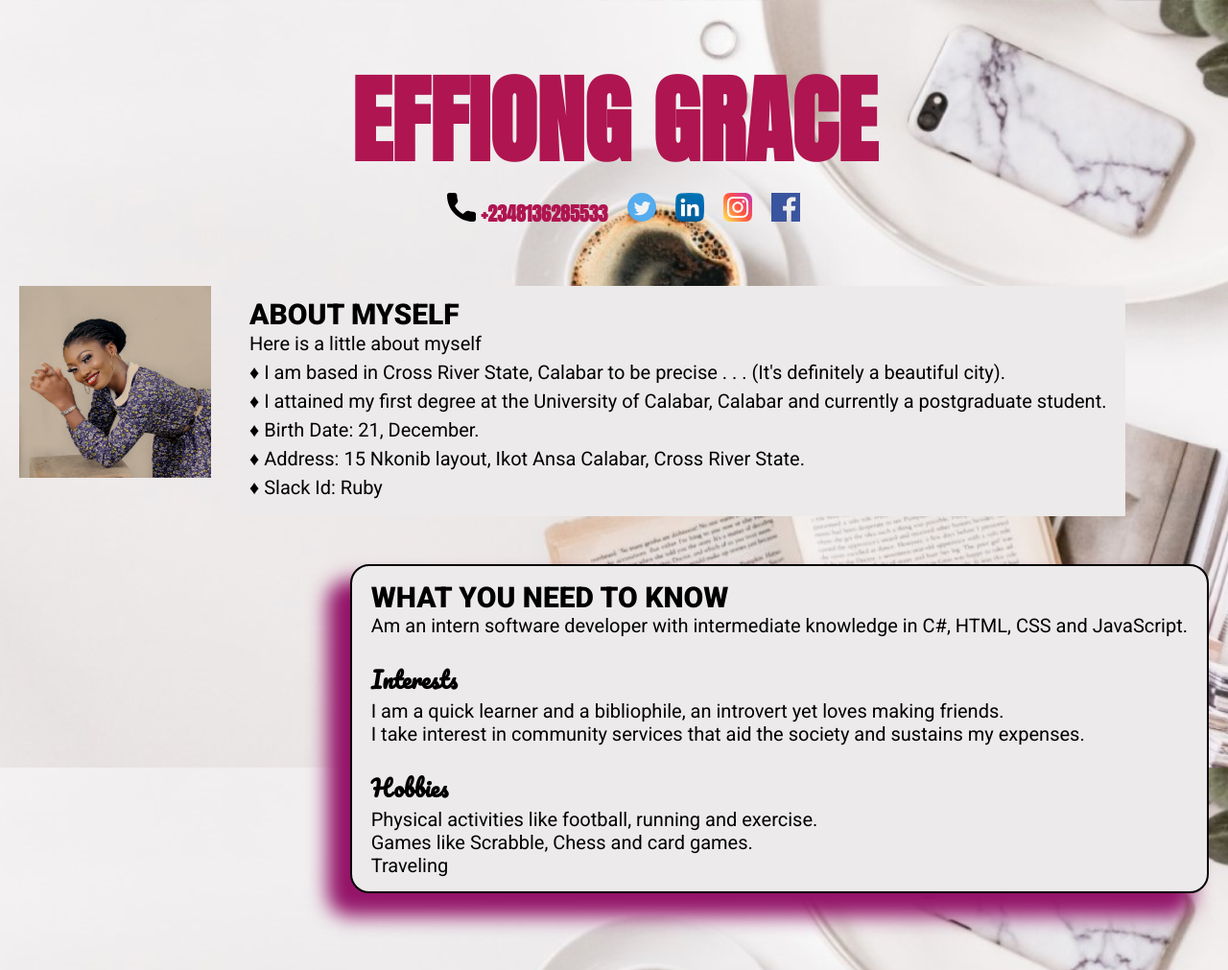
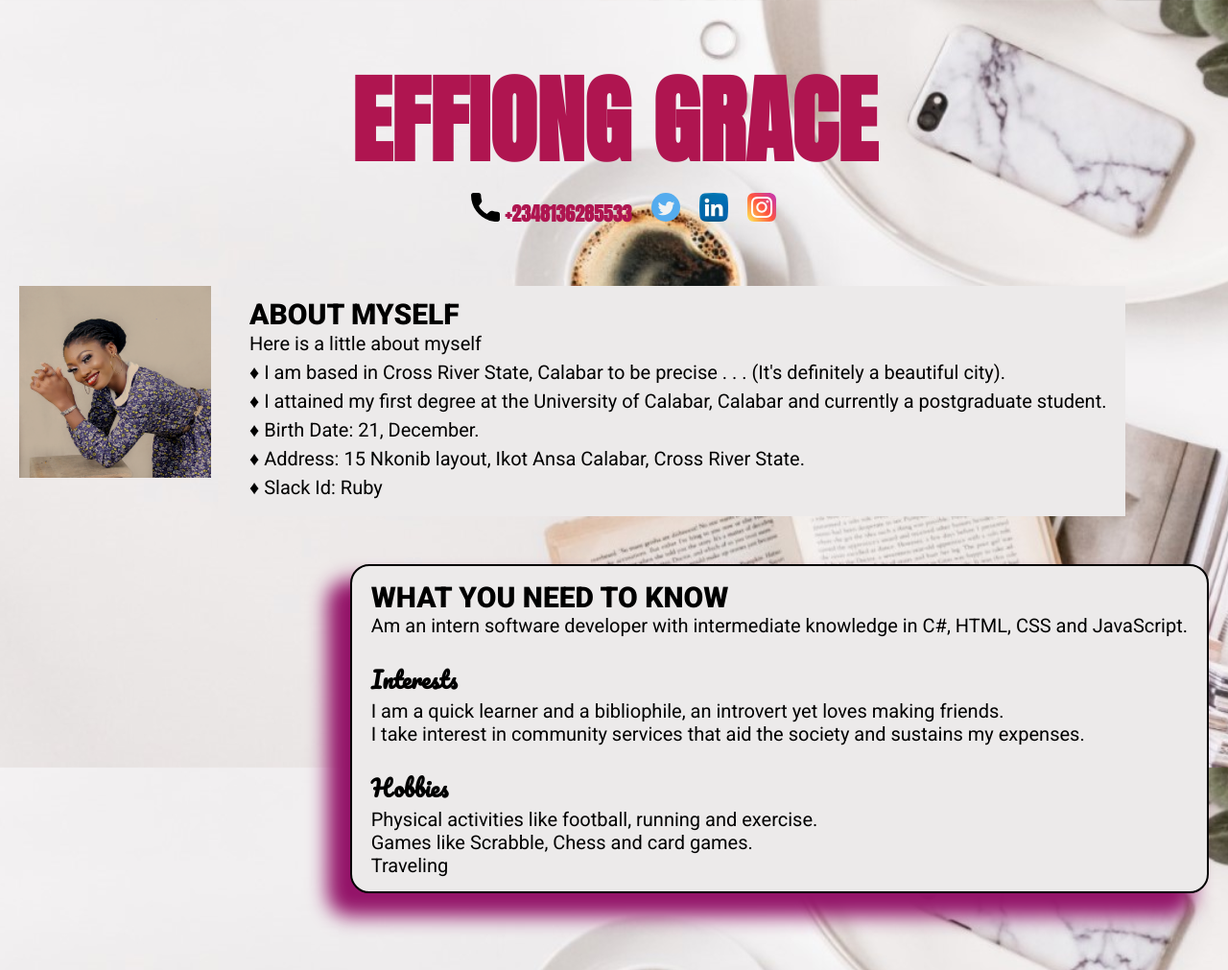
Before and after one commit to Rubylena/google.github.io, a plain HTML site: page index.html in a window 1280 px wide. Shown: the top 1011 px of the page at 96% size. Drawn offline with Linux system fonts and the light colour scheme.

Commit message:
Update index.html

```diff
--- a/index.html
+++ b/index.html
@@ -27,7 +27,7 @@
 
                     <a class="social-icon" href="https://www.instagram.com/ruby_lenaa/"> <img src="img/instagram.svg" alt="Instagram"> </a>
 
-                    <a class="social-icon" href="https://www.facebook.com/grace.effiong.357"> <img src="facebook.svg" alt="facebook"> </a>
+<!--                     <a class="social-icon" href="https://www.facebook.com/grace.effiong.357"> <img src="facebook.svg" alt="facebook"> </a> -->
                 </div>
                 <p> </p>
         </header>
```
